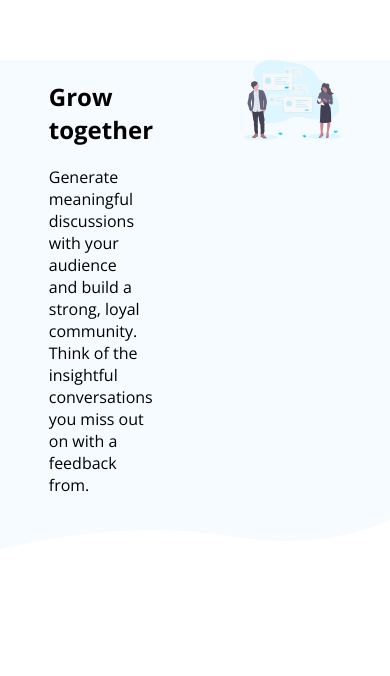
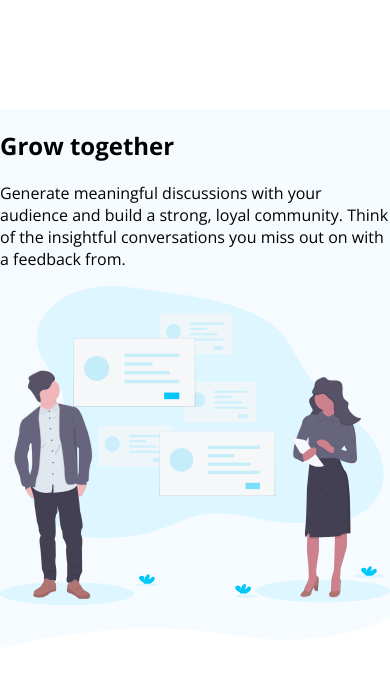
Before and after one commit to Peleda23/Huddle-landing-page-with-alternating-sections, a plain HTML site: page index.html in a window 390 px wide. Shown: the part 1664-2340 px from the top of the page. Drawn offline with nearby package versions, Linux system fonts and the light colour scheme.

Commit message:
heaving some problem with img.

```diff
--- a/index.html
+++ b/index.html
@@ -45,7 +45,7 @@
     </section>
 
     <section class="section2">
-      <img class="section2-img" src="images/bg-section-top-desktop-1.svg" alt="" srcset="">
+      <span class="section2-img"></span>
       <div class="section2-box1">
         <div class="box1-div1">
           <h1>Grow together</h1>
--- a/style/style.scss
+++ b/style/style.scss
@@ -188,20 +188,38 @@ body {
       display: grid;
       grid-template-rows: 1fr 1fr 1fr;
       .section2-img {
+        display: block;
         width: 100%;
-        padding-top: 150px;
+        position: relative;
+        top: 100px;
+        background-repeat: no-repeat;
+        background-image: url(bg-section-top-desktop-1.svg);
+        @include mobile {
+          background-image: url(bg-section-top-mobile-1.svg);
+
+        }
       }
       .section2-box1 {
         display: grid;
         grid-template-columns: 1fr 1fr;
         background: #F6FBFF;
+        @include mobile {
+          display: flex;
+          flex-direction: column;
+        }
         .box1-div1 {
           width: 50%;
           justify-self: center;
+          @include mobile {
+            width: 100%;
+          }
         }
         .box1-div2 {
           width: 50%;
           justify-self: center;
+          @include mobile {
+            width: 100%;
+          }
           .box1-div2-img {
             width: 100%;
           }
@@ -210,9 +228,16 @@ body {
       .section2-box2 {
         display: grid;
         grid-template-columns: 1fr 1fr;
+        @include mobile {
+          display: flex;
+          flex-direction: column;
+        }
         .box2-div1 {
           width: 50%;
           justify-self: center;
+          @include mobile {
+            width: 100%;
+          }
           .box2-div1-img {
             width: 100%;
           }
@@ -220,19 +245,32 @@ body {
         .box2-div2 {
           width: 50%;
           justify-self: center;
+          @include mobile {
+            width: 100%;
+          }
         }
       }
       .section2-box3 {
         display: grid;
         grid-template-columns: 1fr 1fr;
         background: #F6FBFF;
+        @include mobile {
+          display: flex;
+          flex-direction: column;
+        }
         .box3-div1 {
           width: 50%;
           justify-self: center;
+          @include mobile {
+            width: 100%;
+          }
         }
         .box3-div2 {
           width: 50%;
           justify-self: center;
+          @include mobile {
+            width: 100%;
+          }
           .box3-div2-img {
             width: 100%;
           }
```
Also changed, not shown: style/bg-section-top-desktop-1.svg (renamed from images/bg-section-top-desktop-1.svg), style/bg-section-top-mobile-1.svg (renamed from images/bg-section-top-mobile-1.svg), style/style.css, 1 other file.
